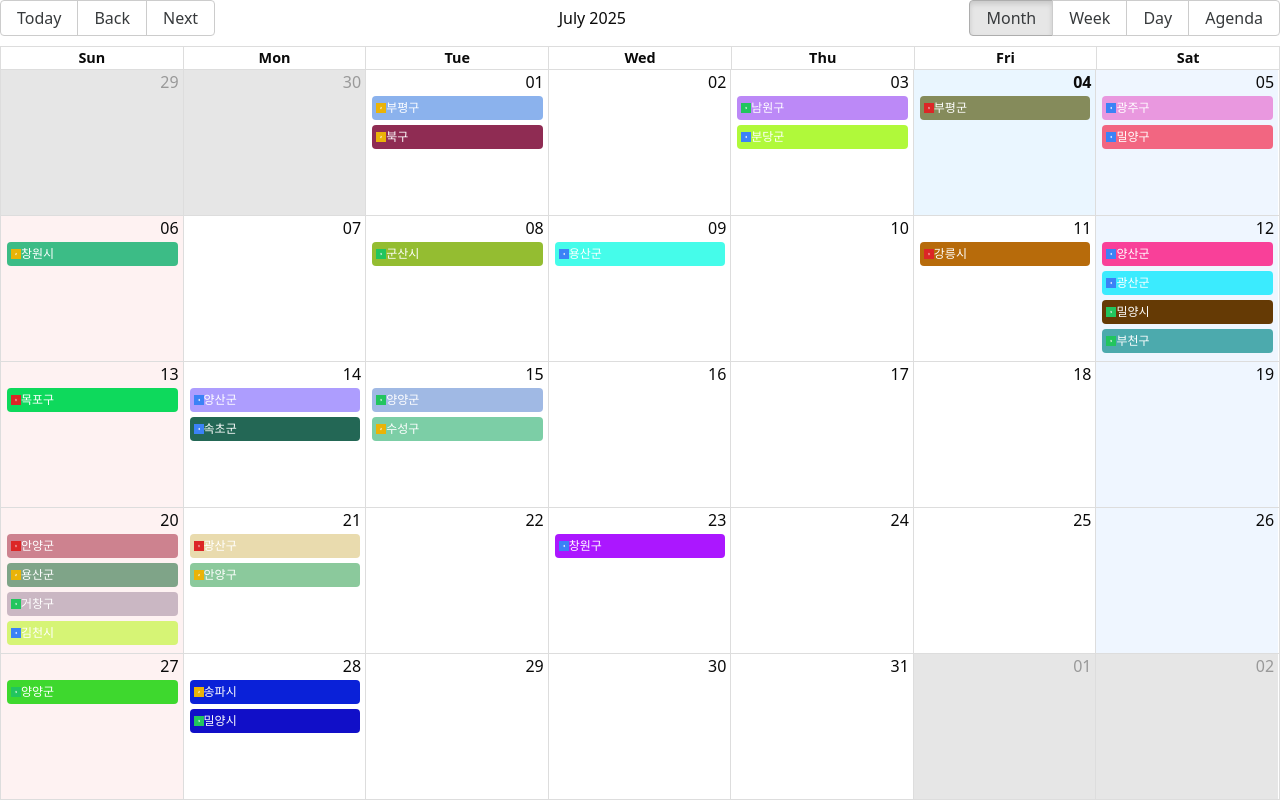
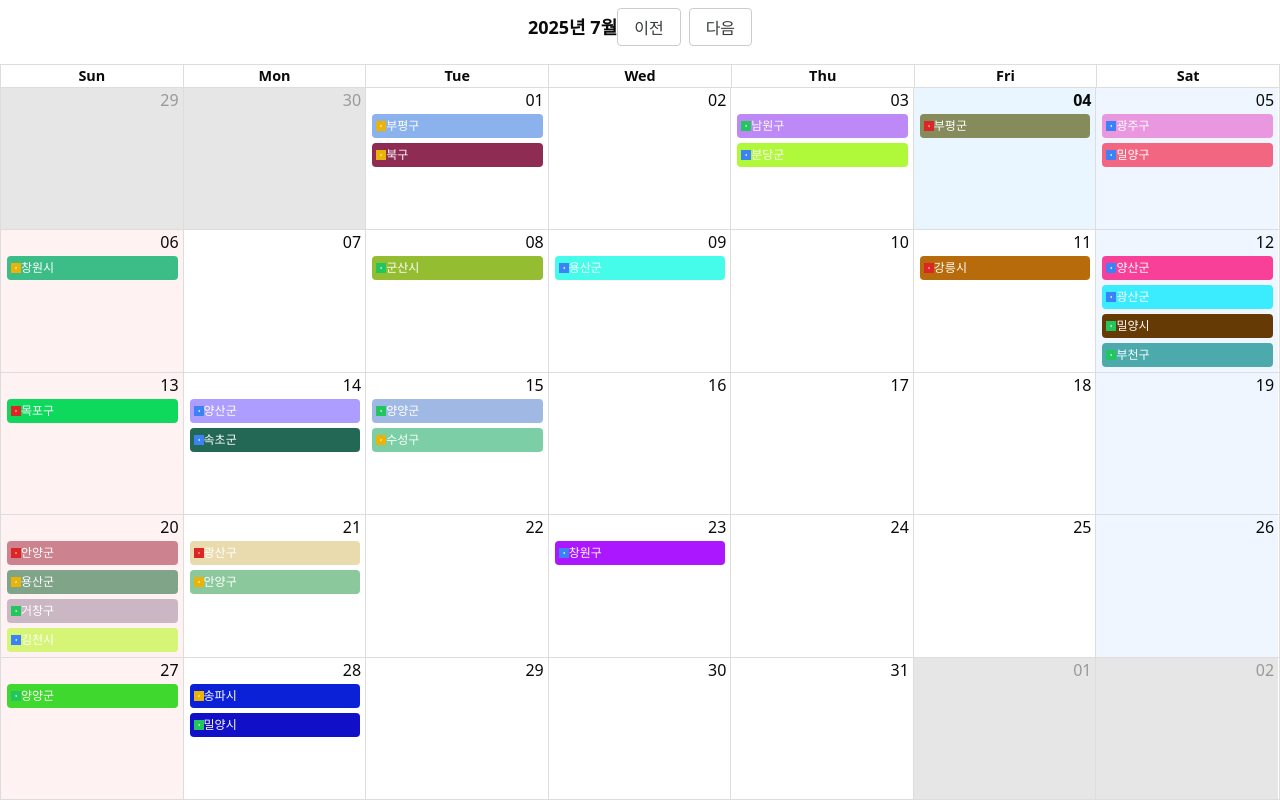
Before and after one commit to kimtaehun-dev/shadcn_study, a Next.js app: page /newCalendar in a window 1280 px wide. Built offline with nearby package versions, Linux system fonts and the light colour scheme.

Commit message:
커스텀 캘린더 툴바 컴포넌트 추가

```diff
--- /dev/null
+++ b/src/features/calrendar/components/CustomToolbar.tsx
@@ -0,0 +1,22 @@
+import dayjs from 'dayjs';
+import 'dayjs/locale/ko';
+
+import { ToolbarProps } from 'react-big-calendar';
+import { CalendarEventType } from '../types/calendarType';
+
+dayjs.locale('ko');
+export default function CustomToolbar({
+  date,
+  onNavigate,
+}: ToolbarProps<CalendarEventType>) {
+  const formatted = dayjs(date).format('YYYY년 M월');
+  return (
+    <div className="rbc-toolbar flex justify-between items-center p-2">
+      <span className="text-lg font-bold">{formatted}</span>
+      <div className="flex gap-2">
+        <button onClick={() => onNavigate('PREV')}>이전</button>
+        <button onClick={() => onNavigate('NEXT')}>다음</button>
+      </div>
+    </div>
+  );
+}
--- a/src/features/calrendar/components/UserCalendarView.tsx
+++ b/src/features/calrendar/components/UserCalendarView.tsx
@@ -4,7 +4,8 @@ import moment from 'moment';
 import { Calendar, momentLocalizer } from 'react-big-calendar';
 import 'react-big-calendar/lib/css/react-big-calendar.css';
 
-import UserEvent from './Event';
+import UserEvent from './UserEvent';
+import CustomToolbar from './CustomToolbar';
 import { CalendarEventType } from '../types/calendarType';
 
 moment.locale('ko');
@@ -15,7 +16,6 @@ type UserCalendarView = {
 }
 export default function UserCalendarView({userEvent}:UserCalendarView){
   const [currentDate, setCurrentDate] = useState(new Date());
-  const [view, setView] = useState('month');
 
   return (
     <Calendar
@@ -24,7 +24,6 @@ export default function UserCalendarView({userEvent}:UserCalendarView){
         [&_.rbc-day-bg:nth-child(7)]:bg-blue-50"
         date={currentDate}
         onNavigate={(newDate) => setCurrentDate(newDate)}
-        onView={(newView) => setView(newView)}
         localizer={localizer}
         events={userEvent}
         startAccessor="start"
@@ -33,7 +32,8 @@ export default function UserCalendarView({userEvent}:UserCalendarView){
         components={{
           event: (eventProps) => {
             return <UserEvent {...eventProps.event} />;
-          }
+          },
+          toolbar: CustomToolbar
         }}
       />
   )
```
Also changed, not shown: src/features/calrendar/components/UserEvent.tsx (renamed from src/features/calrendar/components/Event.tsx), 1 other file (tests, documents, lock files or other folders).
